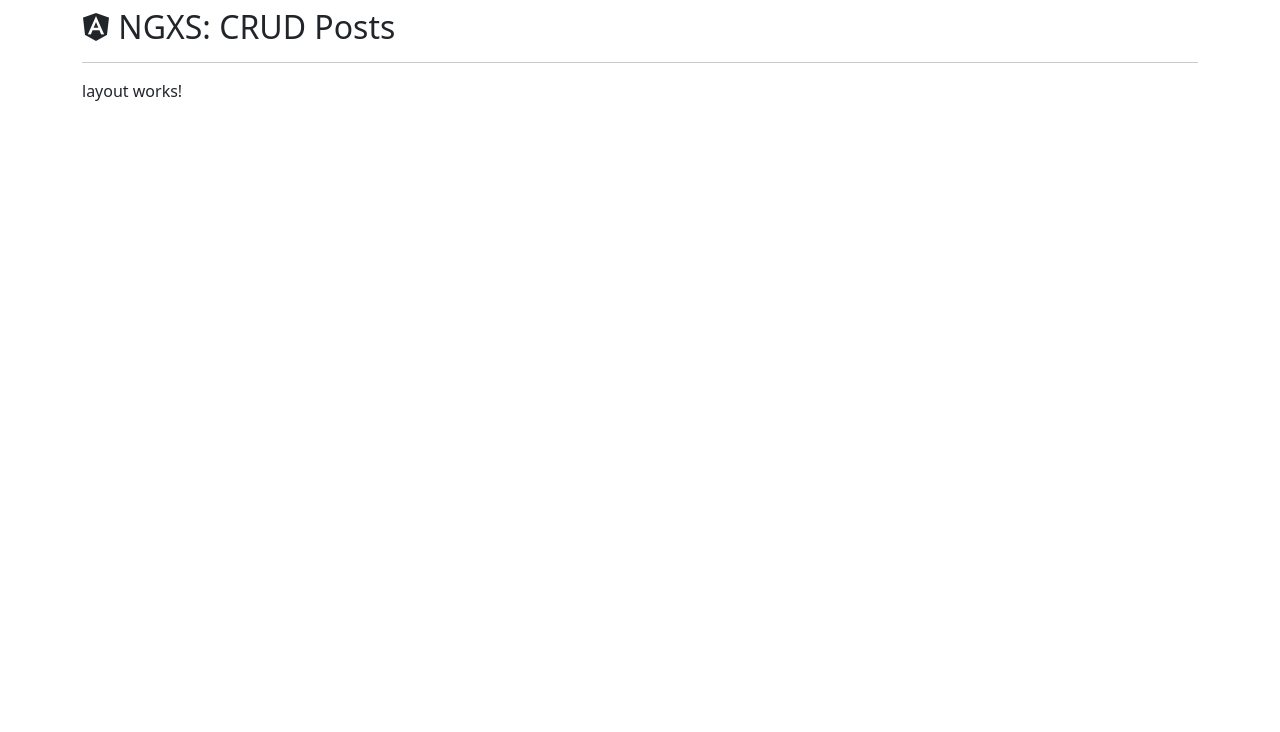
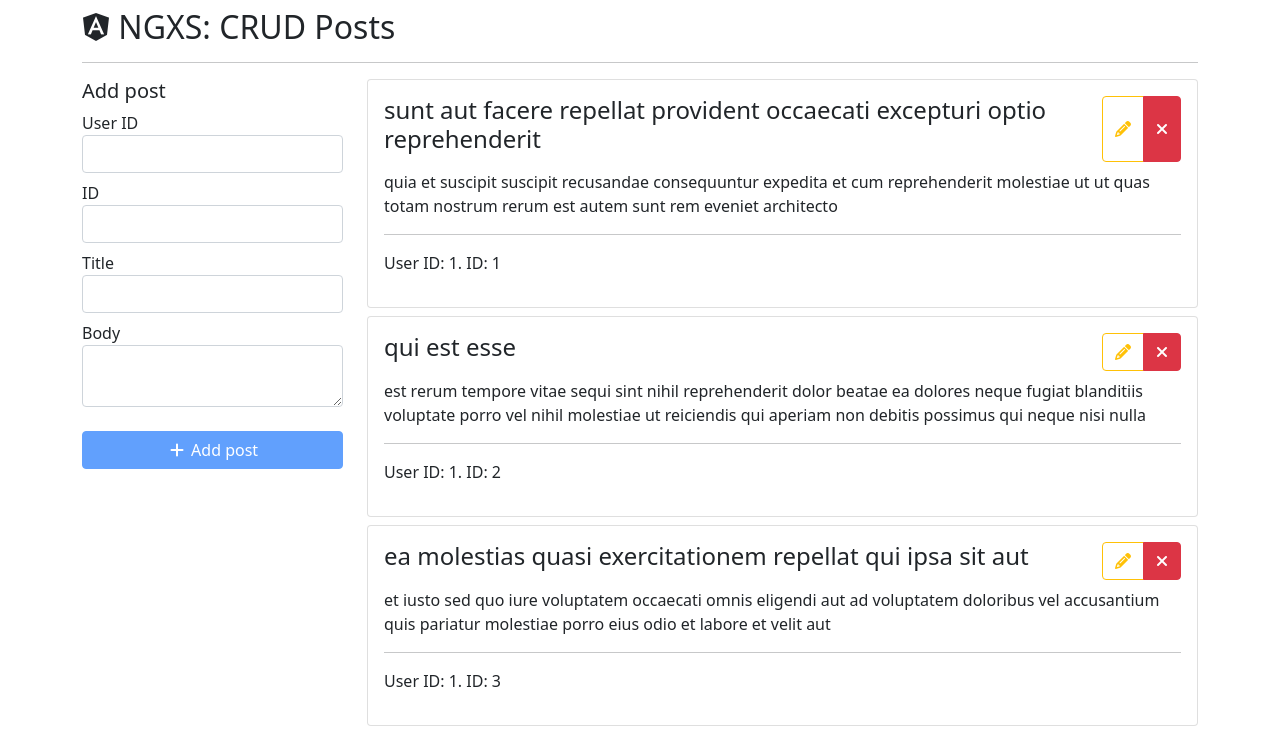
Before and after one commit to cealcuadrado/ngxs-crud-posts, an Angular app: page / in a window 1280 px wide. Shown: the top 732 px of the page. Built offline with nearby package versions, Linux system fonts and the light colour scheme.

Commit message:
Establecida UI, creado formulario de añadir post

```diff
--- /dev/null
+++ b/src/app/interfaces/post.ts
@@ -0,0 +1,6 @@
+export interface Post {
+  userId: number;
+  id: number;
+  title: string;
+  body: string;
+}
--- a/src/app/layout/layout.component.html
+++ b/src/app/layout/layout.component.html
@@ -1 +1,60 @@
-<p>layout works!</p>
+<div class="row">
+  <div class="col-12 col-lg-3">
+    <h5>Add post</h5>
+    <form [formGroup]="postForm" (ngSubmit)="onSubmit()">
+      <div class="form-group mb-2">
+        <label for="userId">User ID</label>
+        <input type="text" class="form-control"
+          name="userId" id="userId"
+          formControlName="userId" [ngClass]="colorInvalidInput('userId')"/>
+        <small class="text-danger" *ngIf="isInvalidInput('userId')">
+          This field is required
+        </small>
+      </div>
+      <div class="form-group mb-2">
+        <label for="id">ID</label>
+        <input type="text" class="form-control"
+          name="id" id="id"
+          formControlName="id" [ngClass]="colorInvalidInput('id')"/>
+        <small class="text-danger" *ngIf="isInvalidInput('id')">
+          This field is required
+        </small>
+      </div>
+      <div class="form-group mb-2">
+        <label for="title">Title</label>
+        <input type="text" class="form-control"
+          name="title" id="title"
+          formControlName="title" [ngClass]="colorInvalidInput('title')"/>
+        <small class="text-danger" *ngIf="isInvalidInput('title')">
+          This field is required
+        </small>
+      </div>
+      <div class="form-group mb-4">
+        <label for="body">Body</label>
+        <textarea class="form-control"
+        name="body" id="body"
+        formControlName="body" [ngClass]="colorInvalidInput('body')"></textarea>
+        <small class="text-danger" *ngIf="isInvalidInput('body')">
+          This field is required
+        </small>
+      </div>
+      <div class="form-group mb-2">
+        <div class="d-grid">
+          <button type="submit" class="btn btn-primary" [disabled]="postForm.invalid">
+            <i class="fa-solid fa-plus fa-fw"></i>
+            Add post
+          </button>
+        </div>
+      </div>
+    </form>
+  </div>
+  <div class="col-12 col-lg-9">
+    <div *ngFor="let post of posts; index as i">
+      <app-post
+        [post]="post"
+        (update)="updatePost($event, i)"
+        (delete)="deletePost($event)">
+      </app-post>
+    </div>
+  </div>
+</div>
--- a/src/app/layout/layout.component.ts
+++ b/src/app/layout/layout.component.ts
@@ -1,15 +1,83 @@
 import { Component, OnInit } from '@angular/core';
+import { FormBuilder, FormControl, FormGroup, Validators } from '@angular/forms';
+import { Post } from '../interfaces/post';
 
 @Component({
   selector: 'app-layout',
   templateUrl: './layout.component.html',
-  styleUrls: ['./layout.component.scss']
+  styleUrls: ['./layout.component.scss'],
 })
 export class LayoutComponent implements OnInit {
 
-  constructor() { }
+  postForm: FormGroup;
+
+  posts: Post[] = [
+    {
+      userId: 1,
+      id: 1,
+      title:
+        'sunt aut facere repellat provident occaecati excepturi optio reprehenderit',
+      body: 'quia et suscipit\nsuscipit recusandae consequuntur expedita et cum\nreprehenderit molestiae ut ut quas totam\nnostrum rerum est autem sunt rem eveniet architecto',
+    },
+    {
+      userId: 1,
+      id: 2,
+      title: 'qui est esse',
+      body: 'est rerum tempore vitae\nsequi sint nihil reprehenderit dolor beatae ea dolores neque\nfugiat blanditiis voluptate porro vel nihil molestiae ut reiciendis\nqui aperiam non debitis possimus qui neque nisi nulla',
+    },
+    {
+      userId: 1,
+      id: 3,
+      title: 'ea molestias quasi exercitationem repellat qui ipsa sit aut',
+      body: 'et iusto sed quo iure\nvoluptatem occaecati omnis eligendi aut ad\nvoluptatem doloribus vel accusantium quis pariatur\nmolestiae porro eius odio et labore et velit aut',
+    },
+    {
+      userId: 1,
+      id: 4,
+      title: 'eum et est occaecati',
+      body: 'ullam et saepe reiciendis voluptatem adipisci\nsit amet autem assumenda provident rerum culpa\nquis hic commodi nesciunt rem tenetur doloremque ipsam iure\nquis sunt voluptatem rerum illo velit',
+    },
+    {
+      userId: 1,
+      id: 5,
+      title: 'nesciunt quas odio',
+      body: 'repudiandae veniam quaerat sunt sed\nalias aut fugiat sit autem sed est\nvoluptatem omnis possimus esse voluptatibus quis\nest aut tenetur dolor neque',
+    }
+  ];
+  constructor(
+    private fb: FormBuilder
+  ) {}
 
   ngOnInit(): void {
+    this.postForm = this.fb.group({
+      userId: new FormControl('', [Validators.required]),
+      id: new FormControl('', [Validators.required]),
+      title: new FormControl('', [Validators.required]),
+      body: new FormControl('', [Validators.required])
+    });
   }
 
+  onSubmit(): void {
+    console.log(this.postForm.value);
+    this.postForm.reset();
+  }
+
+  colorInvalidInput(field: string) {
+    let formField = this.postForm.controls[field];
+    return { 'border-danger': formField.touched && formField.invalid };
+  }
+
+  isInvalidInput(field: string): boolean {
+    let formField = this.postForm.controls[field];
+    return formField.touched && formField.invalid;
+  }
+
+  updatePost(post: Post, index: number): void {
+    console.log(post);
+    console.log(index);
+  }
+
+  deletePost(post: Post): void {
+    console.log(post);
+  }
 }
--- /dev/null
+++ b/src/app/layout/post/post.component.html
@@ -0,0 +1,18 @@
+<div class="card mb-2">
+  <div class="card-body">
+    <div class="d-flex flex-column flex-lg-row justify-content-between mb-2">
+      <h4>{{post.title}}</h4>
+      <div class="btn-group">
+        <button class="btn btn-outline-warning" title="Update" (click)="updatePost()">
+          <i class="fa-solid fa-pencil"></i>
+        </button>
+        <button class="btn btn-danger" title="Delete" (click)="deletePost()">
+          <i class="fa-solid fa-times"></i>
+        </button>
+      </div>
+    </div>
+    <p>{{post.body}}</p>
+    <hr/>
+    <p>User ID: {{post.userId}}. ID: {{post.id}}</p>
+  </div>
+</div>
--- /dev/null
+++ b/src/app/layout/post/post.component.ts
@@ -0,0 +1,34 @@
+import { Post } from './../../interfaces/post';
+import { Component, EventEmitter, Input, OnInit, Output } from '@angular/core';
+
+@Component({
+  selector: 'app-post',
+  templateUrl: './post.component.html',
+  styleUrls: ['./post.component.scss']
+})
+export class PostComponent implements OnInit {
+
+  @Input() post: Post = {
+    userId: 0,
+    id: 0,
+    title: 'Title',
+    body: 'Body'
+  };
+
+  @Output() update = new EventEmitter<Post>();
+  @Output() delete = new EventEmitter<Post>();
+
+  constructor() { }
+
+  ngOnInit(): void {
+  }
+
+  updatePost(): void {
+    this.update.emit(this.post);
+  }
+
+  deletePost(): void {
+    this.delete.emit(this.post);
+  }
+
+}
--- a/tsconfig.json
+++ b/tsconfig.json
@@ -5,7 +5,7 @@
     "baseUrl": "./",
     "outDir": "./dist/out-tsc",
     "forceConsistentCasingInFileNames": true,
-    "strict": true,
+    "strict": false,
     "noImplicitOverride": true,
     "noPropertyAccessFromIndexSignature": true,
     "noImplicitReturns": true,
```
Also changed, not shown: src/app/app.module.ts (+7 -2 lines), src/app/layout/post/post.component.scss (added), 1 other file (tests, documents, lock files or other folders).
